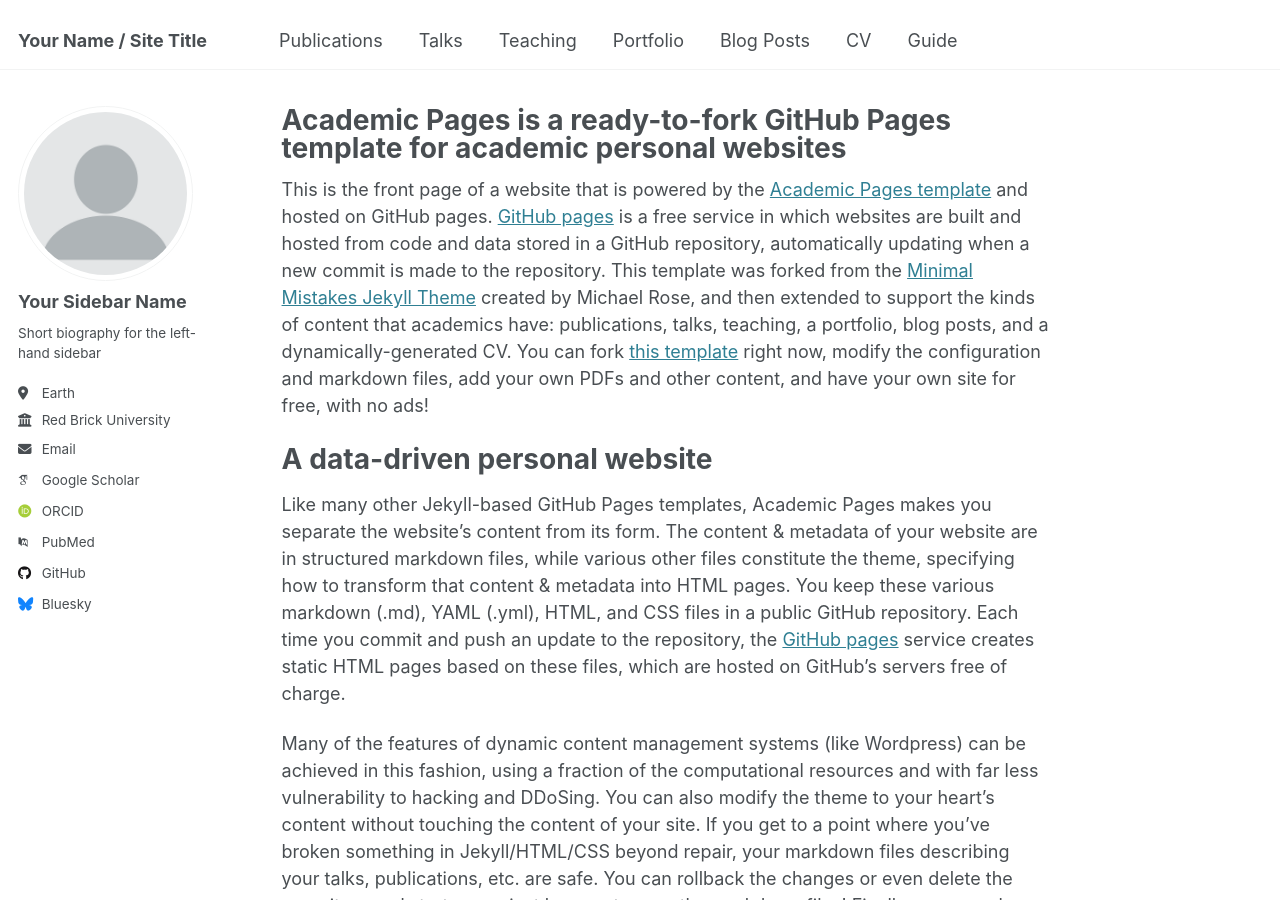
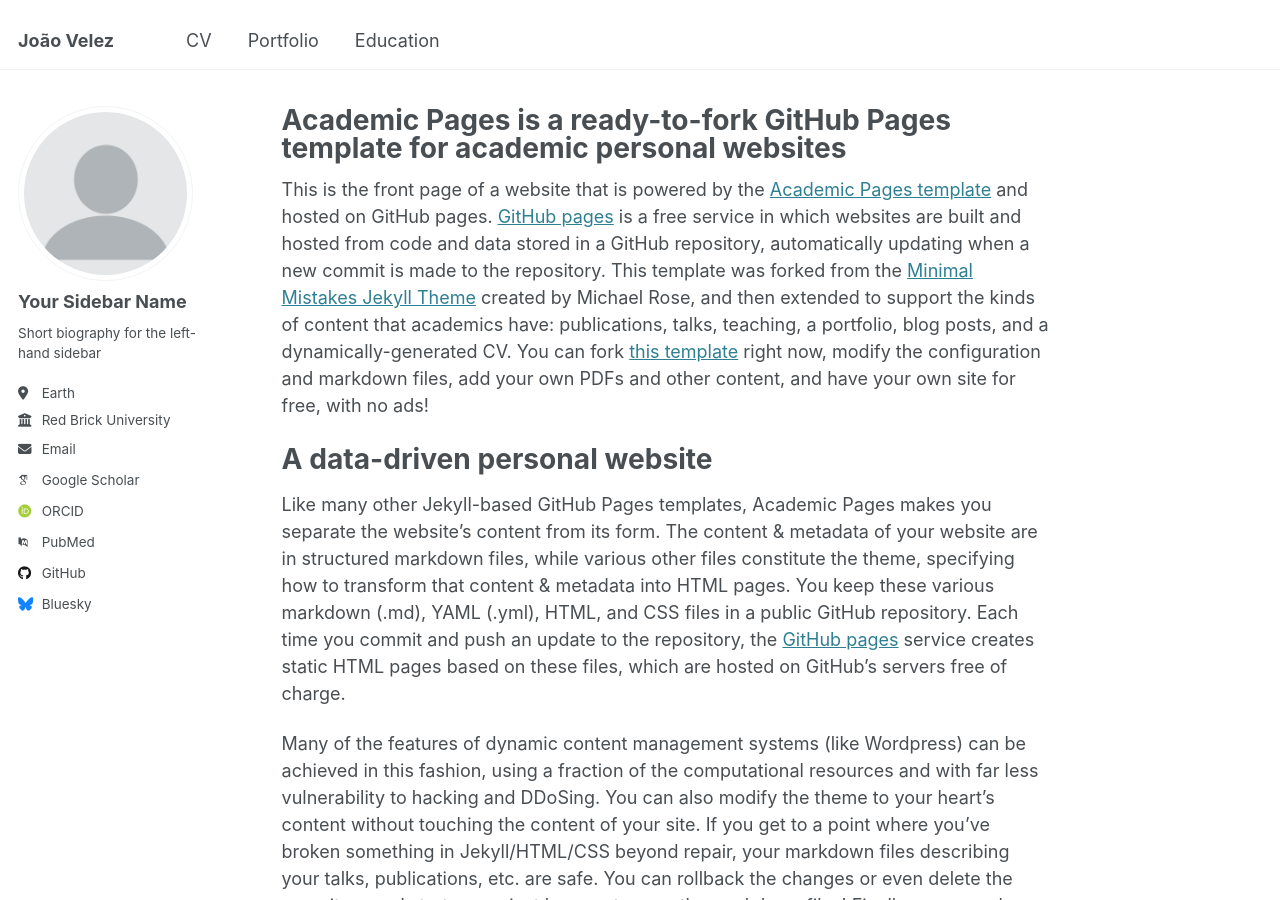
Before and after one commit to QuaNilo/QuaNilo.github.io, a Jekyll site: the page built from _pages/about.md, in a window 1280 px wide and 900 px high. Built offline with Jekyll 4.4.1, drawn with Linux system fonts in a browser that asks for light colours; some web fonts are replaced.

```diff
--- a/_config.yml
+++ b/_config.yml
@@ -9,13 +9,13 @@
 # Basic Site Settings
 locale                   : "en-US"
 site_theme               : "default"
-title                    : "Your Name / Site Title"
+title                    : "João Velez"
 title_separator          : "-"
 name                     : &name "Your Name"
-description              : &description "personal description"
-url                      : https://academicpages.github.io # the base hostname & protocol for your site e.g. "https://[your GitHub username].github.io"
+description              : &description "João Velez's Curriculum"
+url                      : https://quanilo.github.io # the base hostname & protocol for your site e.g. "https://[your GitHub username].github.io"
 baseurl                  : "" # the subpath of your site, e.g. "/blog"
-repository               : "academicpages/academicpages.github.io"
+repository               : "QuaNilo/QuaNilo.github.io"
 
 # Site Author - The following control what appear as part of the author content on the side bar.
 #               If a field is blank the icon and link will not appear, otherwise it will be shown.
--- a/_data/navigation.yml
+++ b/_data/navigation.yml
@@ -5,23 +5,11 @@
 # prevent it from being included in the site.
 
 main:
-  - title: "Publications"
-    url: /publications/
-
-  - title: "Talks"
-    url: /talks/
-
-  - title: "Teaching"
-    url: /teaching/
+  - title: "CV"
+    url: /cv/
 
   - title: "Portfolio"
     url: /portfolio/
 
-  - title: "Blog Posts"
-    url: /year-archive/
-
-  - title: "CV"
-    url: /cv/
-
-  - title: "Guide"
-    url: /markdown/
+  - title: "Education"
+    url: /education/
```
